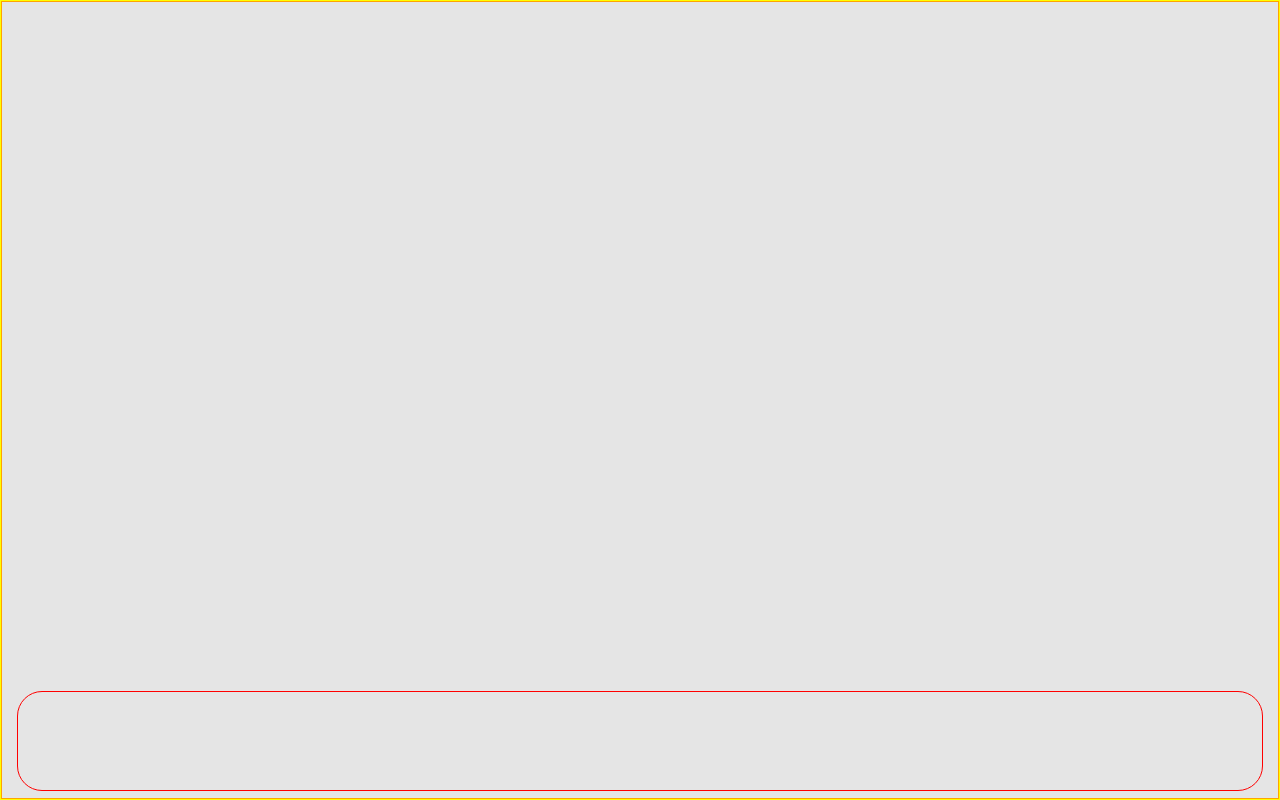
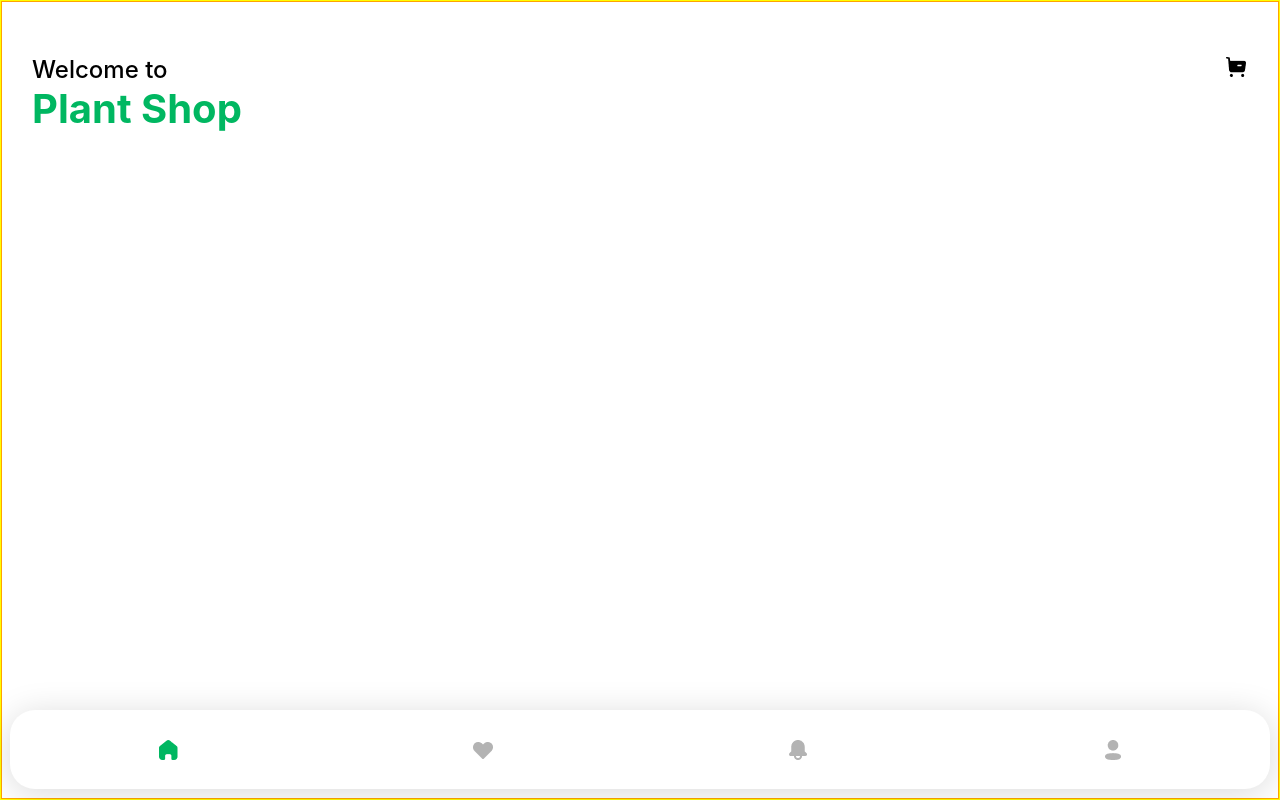
Before and after one commit to Humairaamaira/Template-Web-Shopping, a plain HTML site: page index.html in a window 1280 px wide. Drawn offline with Linux system fonts and the light colour scheme.

Commit message:
header added

```diff
--- a/home.css
+++ b/home.css
@@ -3,11 +3,12 @@
 }
 
 body {
-    background-color: #E5E5E5;
+  background-color: #ffffff;
   border: 1px solid yellow;
   margin: 0;
   padding: 0;
   height: 100vh;
+  font-family: -apple-system, BlinkMacSystemFont, 'Segoe UI', Roboto, Oxygen, Ubuntu, Cantarell, 'Open Sans', 'Helvetica Neue', sans-serif, sans-serif;
 }
 
 .container {
@@ -15,14 +16,63 @@ body {
   box-sizing: border-box;
   height: 100%;
   position: relative;
+  padding: 0 30px;
+  padding-top: 53px;
+  /* padding: 0(atas) 0(kanan) 0(bawah) 0(kiri)
+  padding: 0(kiri) 0(atas=bawah) 0(kanan)
+  padding: 0(atas=bawah) 0(kiri=kanan) */
 }
 
-.footer {
-    border: 1px solid red;
-    height: 100px;
+.container .header {
+  height: 173px;
+  width: 100%;
+  display: flex;
+  flex-direction: row;
+
+
+}
+
+.header .box-welcome {
+width: calc(100% - 24px);
+
+}
+
+.box-welcome .txt-welcome {
+      color: #000000;
+      font-weight: 500;
+      font-size: 24px;
+}
+
+.box-welcome .txt-plant {
+      color: #00B761;
+      font-weight: bold;
+      font-size: 40px;
+}
+
+.header .box-trolley {
+width: 24px;
+display: flex;
+justify-content: center;
+
+}
+
+.container .footer {
+  height: 79px;
   position: absolute;
-    width: calc(100% - 30px);
   bottom: 0px;
-    margin: 0px 15px 7px 15px;
   border-radius: 25px;
+  background-color: #ffffff;
+  box-shadow: 0px 4px 34px rgba(0, 0, 0, 0.15);
+  display: flex;
+  flex-direction: row;
+  margin: 0 -22px 9px -22px;
+  width: calc(100% - 16px);
 }
+
+.footer .icn-footer {
+  width: 25%;
+  display: flex;
+  align-items: center;
+  justify-content: center;
+
+}
--- a/index.html
+++ b/index.html
@@ -6,12 +6,29 @@
     <meta charset="UTF-8">
     <meta http-equiv="X-UA-Compatible" content="IE=edge">
     <meta name="viewport" content="width=device-width, initial-scale=1.0">
+    <meta http-equiv="Content-Language" content="en">
+    <meta name="viewport"
+        content="width=device-width,initial-scale=1,maximum-scale=1,minimum-scale=1,user-scalable=no,target-densityDpi=device-dpi">
     <title>Shopping Project</title>
 </head>
 
 <body>
     <div class="container">
-        <div class="footer"></div>
+        <div class="header">
+            <div class="box-welcome">
+                <div class="txt-welcome">Welcome to</div>
+                <div class="txt-plant">Plant Shop</div>
+        </div>
+            <div class="box-trolley"><div>
+                <img src="./assets/trolley.png" alt="trolley"></div>
+            </div>
+        </div>
+        <div class="footer">
+            <div class="icn-footer"><img src="./assets/home.png" alt="home"></div>
+            <div class="icn-footer"><img src="./assets/heart.png" alt="heart"></div>
+            <div class="icn-footer"><img src="./assets/bell.png" alt="bell"></div>
+            <div class="icn-footer"><img src="./assets/profile.png" alt="profile"></div>
+        </div>
     </div>
 </body>
 
```
Also changed, not shown: assets/bell.png (added), assets/heart.png (added), assets/home.png (added), assets/profile.png (added), assets/trolley.png (added). Lines whose indentation alone changed are shown as unchanged.
